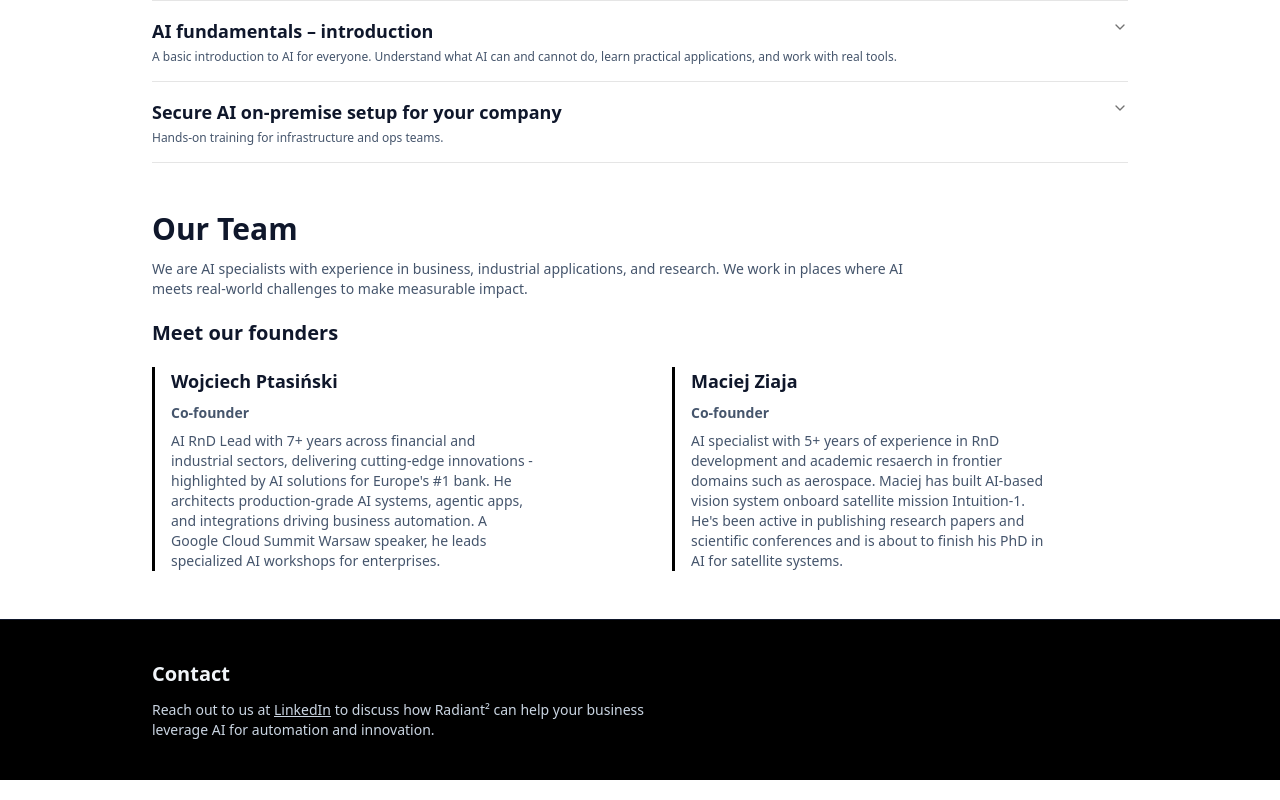
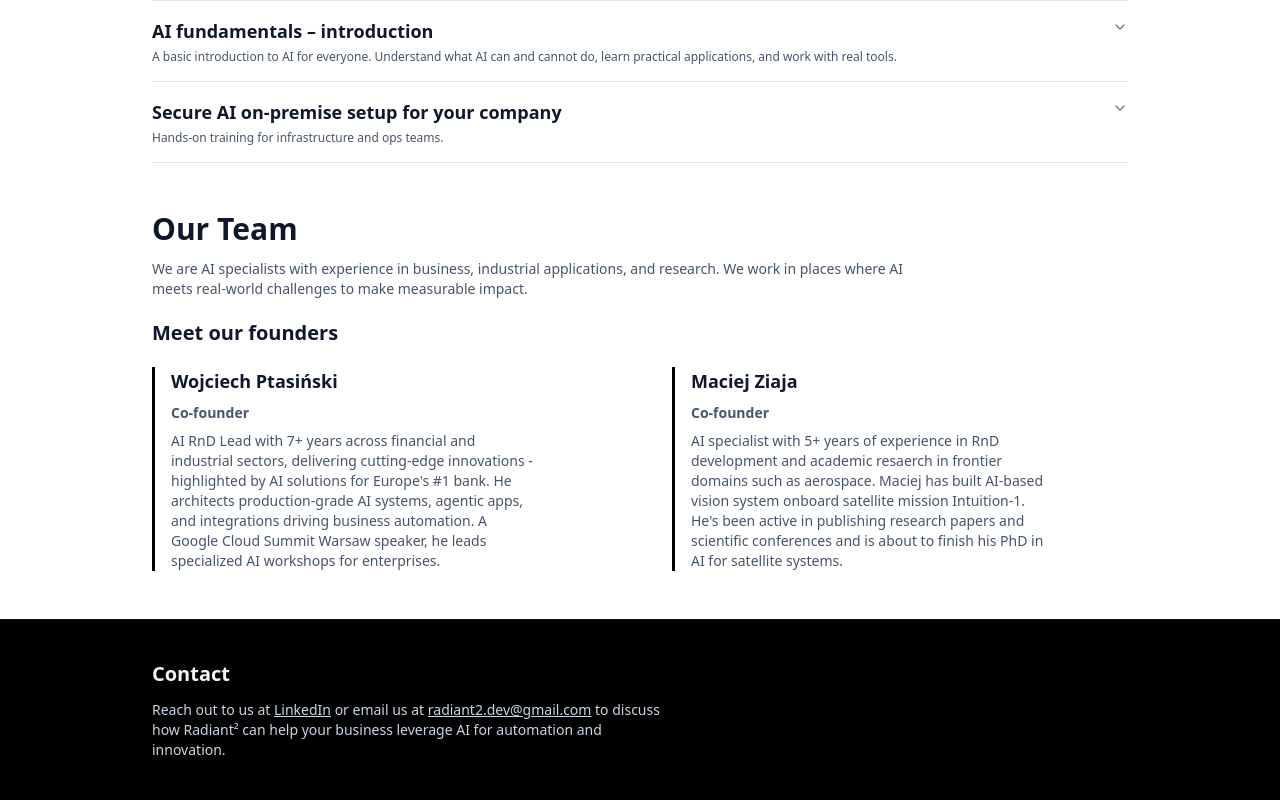
Before and after one commit to radiant2-dev/radiant2-website, a React (Vite) app: page / in a window 1280 px wide. Shown: the part 945-1745 px from the top of the page. Built offline with nearby package versions, Linux system fonts and the light colour scheme.

Commit message:
Add email to contact

```diff
--- a/src/App.jsx
+++ b/src/App.jsx
@@ -227,7 +227,11 @@ function Footer({ content }) {
           <a href="https://www.linkedin.com/in/wojciechptasinski/" className="underline">
             LinkedIn
           </a>{' '}
-          {content.footer.textAfterLink}
+          {content.footer.textAfterLink}{' '}
+          <a href="mailto:radiant2.dev@gmail.com" className="underline">
+            radiant2.dev@gmail.com
+          </a>{' '}
+          {content.footer.textAfterEmail}
         </p>
       </div>
     </footer>
--- a/src/content/i18n.js
+++ b/src/content/i18n.js
@@ -83,7 +83,8 @@ const translations = {
     footer: {
       title: 'Contact',
       text: 'Reach out to us at',
-      textAfterLink:
+      textAfterLink: 'or email us at',
+      textAfterEmail:
         'to discuss how Radiant\u00b2 can help your business leverage AI for automation and innovation.',
     },
   },
@@ -171,7 +172,8 @@ const translations = {
     footer: {
       title: 'Kontakt',
       text: 'Skontaktuj się z nami przez',
-      textAfterLink:
+      textAfterLink: 'lub napisz do nas na',
+      textAfterEmail:
         'i porozmawiajmy o tym, jak Radiant\u00b2 może pomóc Twojemu biznesowi wykorzystać AI do automatyzacji i innowacji.',
     },
   },
```
